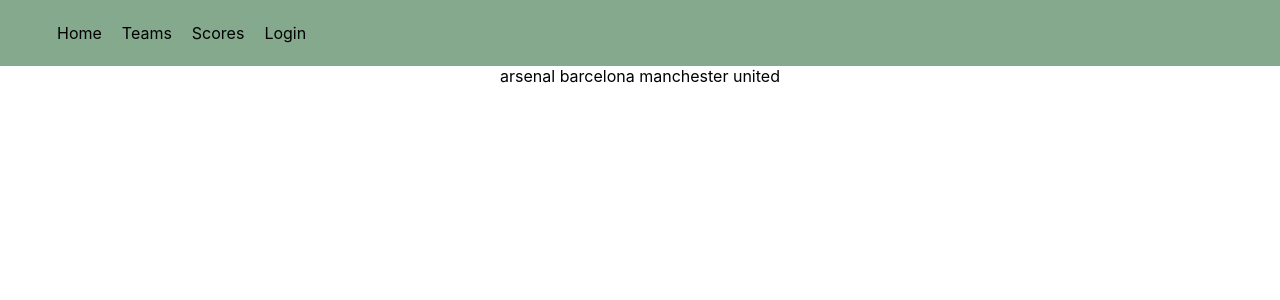
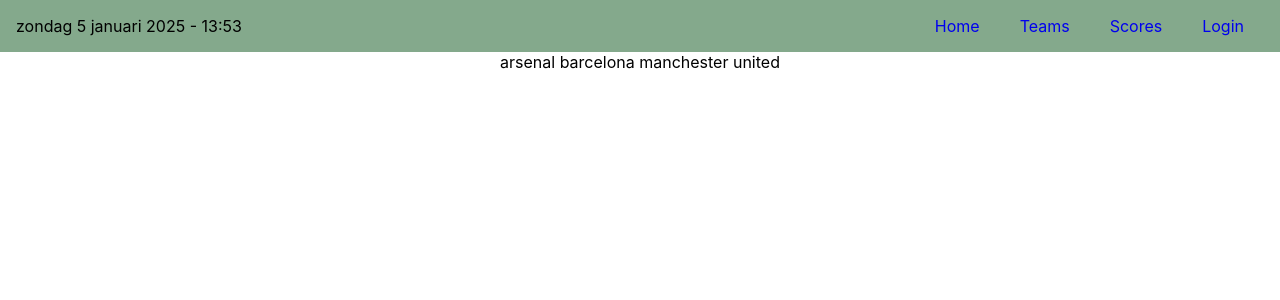
Before and after one commit to ThomasOudhoff/SportDataApp, a React (Create React App) app: page / in a window 1280 px wide. Shown: the top 300 px of the page. Built offline with nearby package versions, Linux system fonts and the light colour scheme.

Commit message:
NavBar afgemaakt.

```diff
--- a/src/Components/NavBar/NavBar.component.css
+++ b/src/Components/NavBar/NavBar.component.css
@@ -1,15 +1,34 @@
 .navbar {
     background-color: #84A98C;
-    padding: 7px;
+    padding: 16px;
+    display: flex;
+    justify-content: space-between;
+    align-items: center;
 }
+
+.navbar .datetime {
+    font-size: 16px;
+}
+
 .navbar ul {
     display: flex;
     list-style: none;
-    /*float: right;*/
+    gap: 20px;
+    margin: 0;
+    padding: 0;
 }
+
 .navbar ul li {
-    margin: 0 10px;
+    margin: 0;
 }
+
+.navbar .nav-links a {
+    padding: 10px 10px;
+    text-decoration: none;
+    transition: background-color 0.3s ease;
+    margin: 10px;
+}
+
 .navbar ul li:hover {
-    text-decoration: underline;
+    transform: translateY(-5px);
 }
--- a/src/Components/NavBar/NavBar.component.js
+++ b/src/Components/NavBar/NavBar.component.js
@@ -1,25 +1,38 @@
-import React from 'react';
+import React, { useState, useEffect } from "react";
 import "./NavBar.component.css";
 
-export function NavBarComponent() {
+const NavBarComponent = () => {
+    const [dateTime, setDateTime] = useState("");
+
+    useEffect(() => {
+        const updateDateTime = () => {
+            const now = new Date();
+            const options = { weekday: "long", year: "numeric", month: "long", day: "numeric" };
+            const date = now.toLocaleDateString("nl-NL", options);
+            const time = now.getHours() + ":" + now.getMinutes();
+            setDateTime(`${date} - ${time}`);
+        };
+
+        updateDateTime(); // Initialiseer datum en tijd
+        const intervalId = setInterval(updateDateTime, 60000);
+
+        return () => clearInterval(intervalId);
+    }, []);
+
     return (
         <div className="navbar">
-            <ul>
-                <li>
-                    Home
-                </li>
-                <li>
-                    Teams
-                </li>
-                <li>
-                    Scores
-                </li>
-                <li>
-                    Login
-                </li>
-            </ul>
+            {/* Linkerzijde: Datum en Tijd */}
+            <div className="datetime">{dateTime}</div>
+
+            {/* Rechterzijde: Navigatielinks */}
+            <div className="nav-links">
+                <a href="#home">Home</a>
+                <a href="#teams">Teams</a>
+                <a href="#scores">Scores</a>
+                <a href="#login">Login</a>
+            </div>
         </div>
+    );
+};
 
-    )
-}
 export default NavBarComponent;
```
